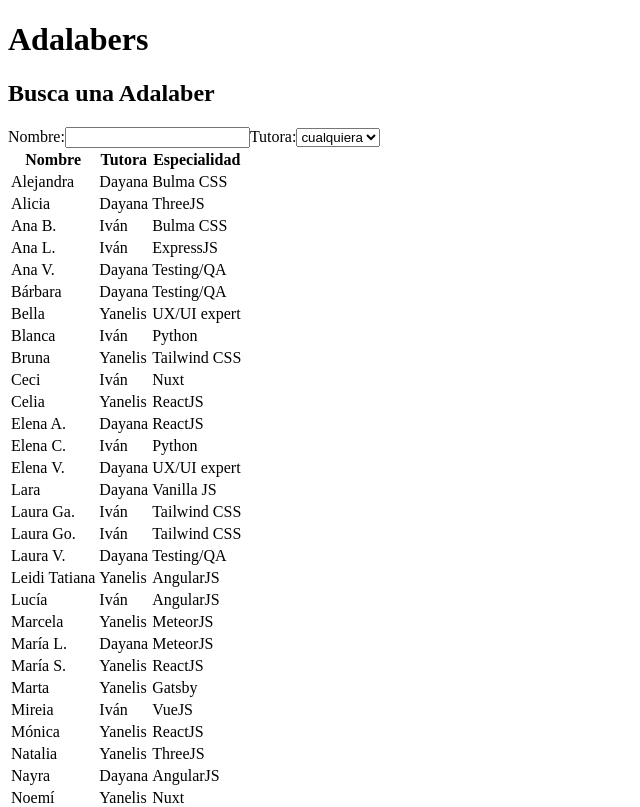
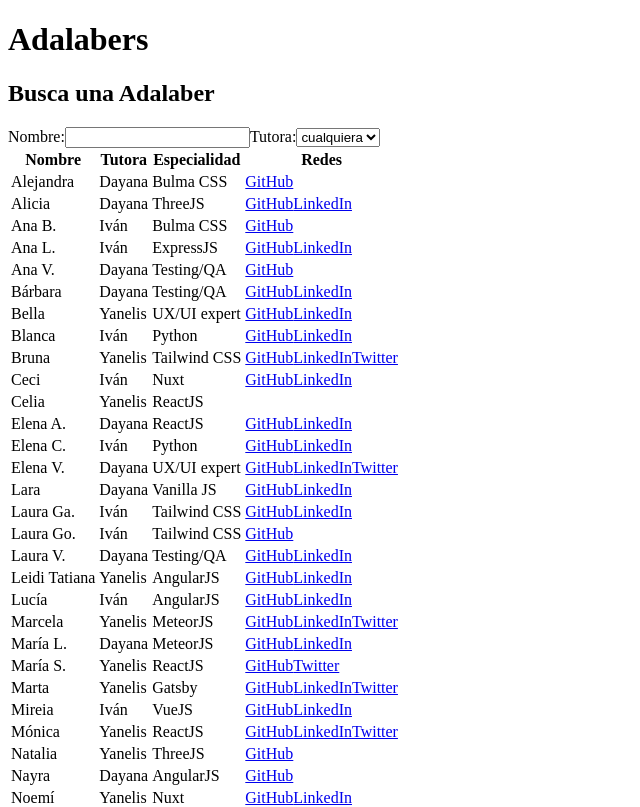
Before and after one commit to Calpurniax/modulo-3-evaluacion-intermedia-Calpurniax, a React (Create React App) app: page / in a window 1280 px wide. Shown: the top 807 px of the page, without its empty margins (0-640 px from the left). Built offline with nearby package versions, Linux system fonts and the light colour scheme.

Commit message:
add social network column

```diff
--- a/src/components/App.js
+++ b/src/components/App.js
@@ -10,6 +10,7 @@ function App() {
     counselor: '',
     speciality: '',
     id: '',
+    social_networks: []
   })
   //variables de búsqueda
   const [searchValue, setSearchValue] = useState('');
@@ -37,8 +38,10 @@ function App() {
       counselor: '',
       speciality: '',
       id: '',
+      social_networks: []
     })
   };
+  console.dir(adalabers.social_networks);
   //filtrar por nombre
   const handleSearchName = (ev) => {
     setSearchValue(ev.target.value)
@@ -57,6 +60,10 @@ function App() {
           <td>{each.name}</td>
           <td>{each.counselor}</td>
           <td>{each.speciality}</td>
+          <td>
+            {each.social_networks.map((socialNetwork) =>
+              <a href={socialNetwork.url}>{socialNetwork.name}</a>)}
+          </td>
         </tr>))
   };
   return (
@@ -79,11 +86,14 @@ function App() {
       </header>
       <table className="table">
         {/* <!-- Fila de cabecera --> */}
-        <thead><tr>
-          <th>Nombre</th>
-          <th>Tutora</th>
-          <th>Especialidad</th>
-        </tr></thead>
+        <thead>
+          <tr>
+            <th>Nombre</th>
+            <th>Tutora</th>
+            <th>Especialidad</th>
+            <th>Redes</th>
+          </tr>
+        </thead>
         {/* <!-- Cuerpo de la tabla --> */}
         <tbody>
           {renderAdalaber()}
```
